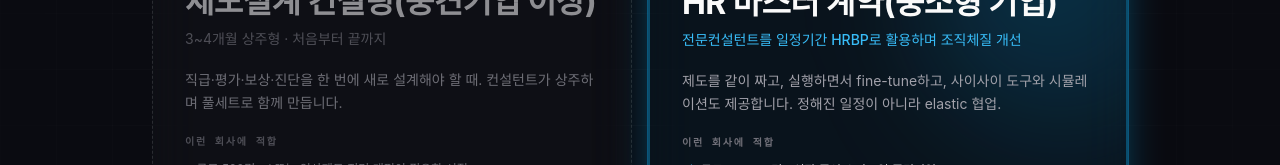
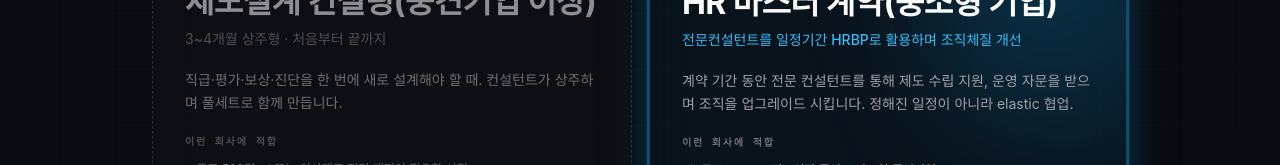
Before and after one commit to skyyoung2030-star/hradvisory, a React (Vite) app: page / in a window 1280 px wide. Shown: the part 547-712 px from the top of the page. Built offline with nearby package versions, Linux system fonts and the light colour scheme; no server answers; a web font is replaced by a local one.

Commit message:
Updated Welcome.tsx

```diff
--- a/src/pages/Welcome.tsx
+++ b/src/pages/Welcome.tsx
@@ -267,7 +267,7 @@ function MasterPath({ onCtaClick }: { onCtaClick: () => void }) {
           </div>
 
           <p className="relative body-sm text-ink-600 mt-5 leading-relaxed">
-            제도를 같이 짜고, 실행하면서 fine-tune하고, 사이사이 도구와 시뮬레이션도 제공합니다.
+            계약 기간 동안 전문 컨설턴트를 통해 제도 수립 지원, 운영 자문을 받으며 조직을 업그레이드 시킵니다.
             정해진 일정이 아니라 elastic 협업.
           </p>
 
```
